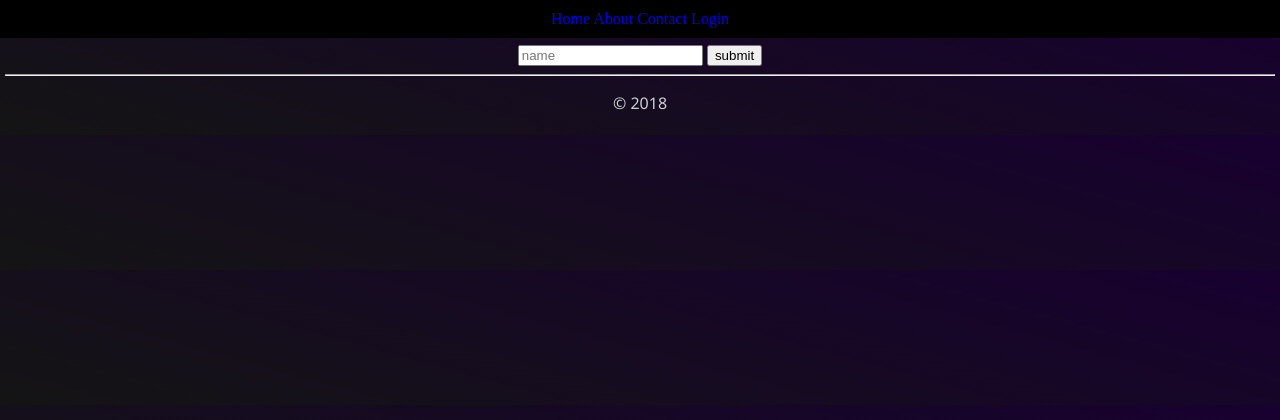
After one commit to averybrubeck/get_lifted, a Python web app: template templates/login.html in a window 1280 px wide. The commit adds this page. Shown: the top 420 px of the page. Run offline with Jinja, Linux system fonts and the light colour scheme; the template is opened without the code that fills it, so the values that code supplies are empty.

Commit message:
added login template and route

```diff
--- a/templates/layout.html
+++ b/templates/layout.html
@@ -11,6 +11,7 @@
             <a href="{{ url_for('home') }}" class="navbar-brand">Home</a>
             <a href="{{ url_for('about') }}" class="navbar-item">About</a>
             <a href="{{ url_for('contact') }}" class="navbar-item">Contact</a>
+            <a href="{{ url_for('login') }}" class="navbar-item">Login</a>
         </div>
 
         <div class="body-content">
--- /dev/null
+++ b/templates/login.html
@@ -0,0 +1,9 @@
+{% extends "layout.html" %}
+{% block title %}Login{% endblock %}
+
+{% block content %}
+<form action="/login" method="post">
+    <input type="text" name="name" placeholder="name">
+    <input type="submit" value="submit">
+</form>
+{% endblock %}
```
Also changed, not shown: views.py (+14 -3 lines).
